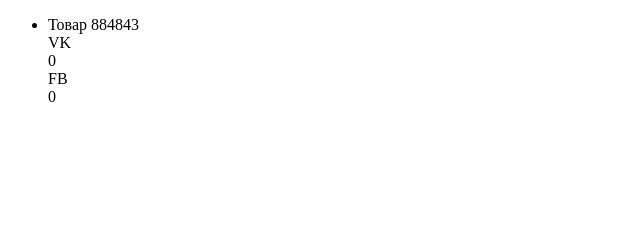
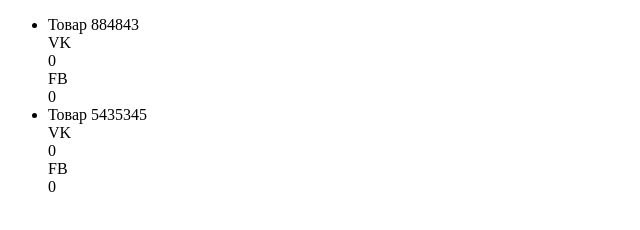
Before and after one commit to ivan-kolesov/social-share, a plain HTML site: page index.html in a window 1280 px wide. Shown: the whole page, without its empty margins (0-640 px from the left). Drawn offline with nearby package versions, Linux system fonts and the light colour scheme.

Commit message:
add sharing manager

```diff
--- a/index.html
+++ b/index.html
@@ -56,6 +56,20 @@
             <div class="js-share" data-network="facebook">FB</div>
             <div class="js-fb_count">0</div>
         </li>
+
+        <li class="js-social-share-data"
+            data-article="5435345"
+            data-title="Заголовок статьи 5435345"
+            data-description="Описание статьи 5435345"
+            data-image="http://www.aviasales.ru/promo/cities/uploads/share_photo/image/2_15.jpg">
+
+            <div>Товар 5435345</div>
+            <div class="js-share" data-network="vkontakte">VK</div>
+            <div class="js-vk_count">0</div>
+
+            <div class="js-share" data-network="facebook">FB</div>
+            <div class="js-fb_count">0</div>
+        </li>
     </ul>
 
 </body>
--- a/social-share.js
+++ b/social-share.js
@@ -5,6 +5,7 @@ var Sharing = {
 
     init: function (options) {
         this.options = options || {};
+
         var vkontakte = function(appId) {
             window.vkAsyncInit = function() {
                 VK.init({
@@ -19,7 +20,6 @@ var Sharing = {
                 document.getElementById("vk_api_transport").appendChild(el);
             }, 0);
         };
-
         var facebook = function(appId) {
             window.fbAsyncInit = function() {
                 FB.init({
@@ -45,7 +45,7 @@ var Sharing = {
         FB.ui({
             method: 'feed',
             link: options.url,
-            name: options.title,
+            caption: options.title,
             description: options.message,
             picture: options.image
         }, callback);
```
